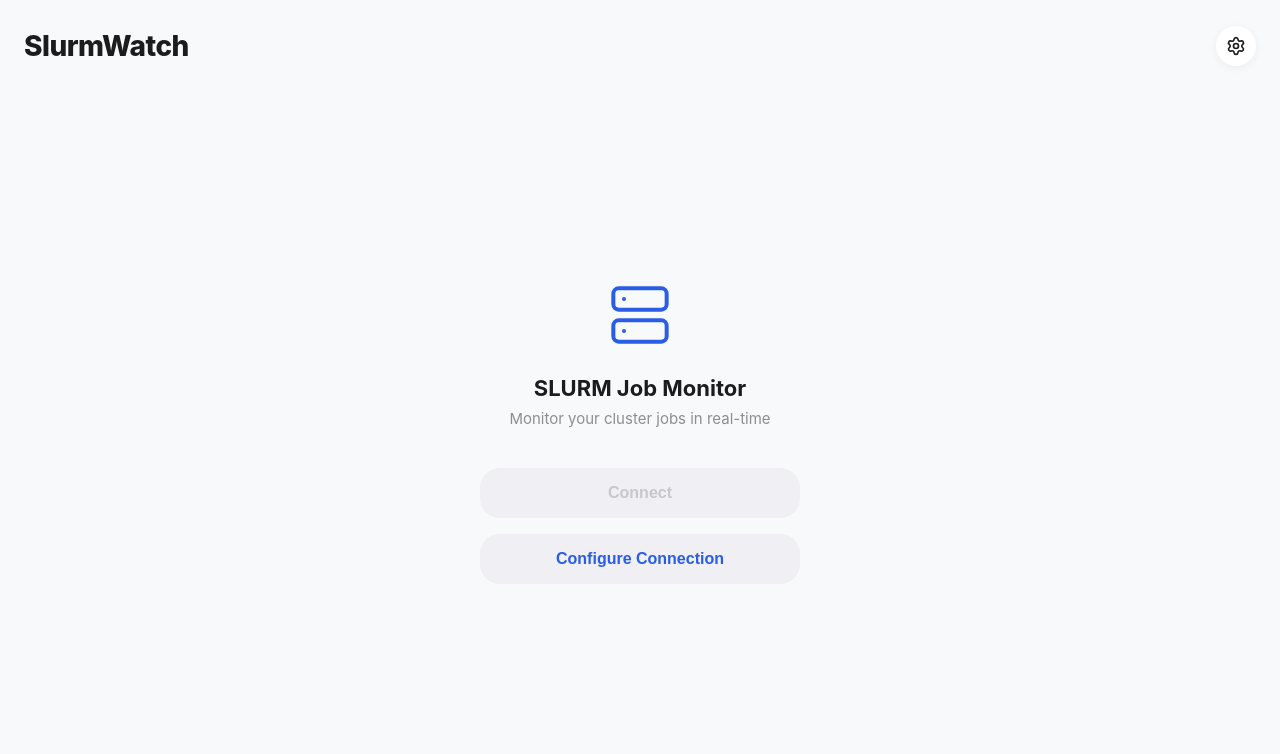
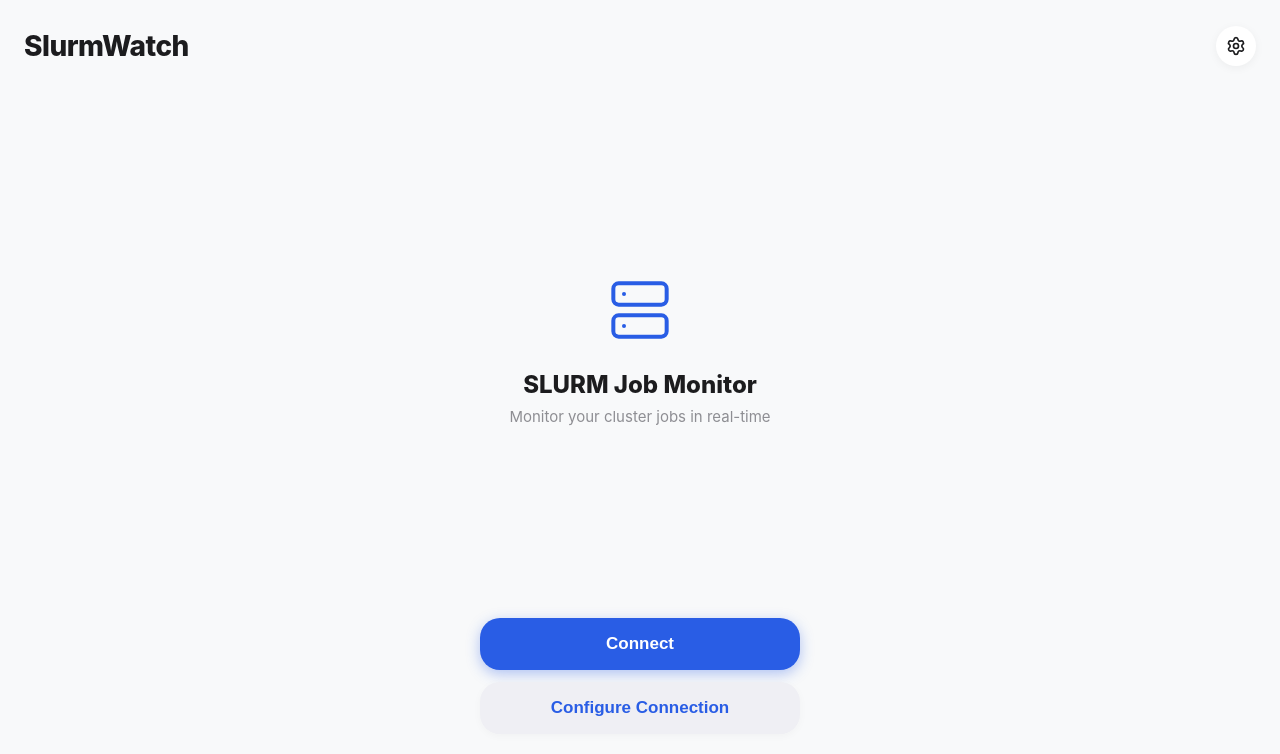
Before and after one commit to reogine/job_monitor, a React (Vite) app in the folder frontend/: page / in a window 1280 px wide. Shown: the top 754 px of the page. Built offline with nearby package versions, Linux system fonts and the light colour scheme.

Commit message:
Improve UI button scaling and placement

```diff
--- a/frontend/src/App.css
+++ b/frontend/src/App.css
@@ -74,15 +74,21 @@ body {
   color: var(--text-main);
 }
 
-/* Screen 1: Connect */
 .connect-screen {
+  flex: 1;
+  display: flex;
+  flex-direction: column;
+  padding: 24px;
+  position: relative;
+}
+
+.connect-content {
   flex: 1;
   display: flex;
   flex-direction: column;
   align-items: center;
   justify-content: center;
-  padding: 24px;
-  position: relative;
+  padding-bottom: 20px;
 }
 
 .connect-icon-wrapper {
@@ -91,15 +97,24 @@ body {
 }
 
 .connect-screen h2 {
-  font-size: 22px;
-  font-weight: 700;
+  font-size: 24px;
+  font-weight: 800;
   margin-bottom: 8px;
+  text-align: center;
 }
 
 .connect-screen p {
   color: var(--text-secondary);
   font-size: 15px;
-  margin-bottom: 40px;
+  text-align: center;
+}
+
+.connect-actions {
+  width: 100%;
+  display: flex;
+  flex-direction: column;
+  align-items: center;
+  padding-bottom: 30px;
 }
 
 .connect-btn {
@@ -108,20 +123,42 @@ body {
   padding: 16px;
   border-radius: 20px;
   border: none;
-  font-size: 16px;
-  font-weight: 600;
-  margin-bottom: 16px;
+  font-size: 17px;
+  font-weight: 700;
+  margin-bottom: 12px;
   cursor: pointer;
+  transition: transform 0.2s cubic-bezier(0.2, 0.8, 0.2, 1), box-shadow 0.2s ease, filter 0.2s ease;
 }
 
 .btn-primary {
-  background-color: #EFEFF4;
-  color: #C7C7CC; /* Disabled look from screenshot */
+  background-color: var(--primary);
+  color: #FFFFFF;
+  box-shadow: 0 4px 14px rgba(41, 93, 229, 0.35);
+}
+
+.btn-primary:active {
+  transform: scale(0.96);
+  box-shadow: 0 2px 6px rgba(41, 93, 229, 0.25);
+  filter: brightness(0.9);
 }
 
 .btn-secondary {
   background-color: #EFEFF4;
   color: var(--primary);
+  box-shadow: 0 2px 8px rgba(0,0,0,0.03);
+}
+
+.btn-secondary:active {
+  transform: scale(0.96);
+  background-color: #E5E5EA;
+  box-shadow: 0 1px 4px rgba(0,0,0,0.02);
+}
+
+.status-message {
+  margin-top: 12px;
+  font-size: 14px;
+  color: var(--text-secondary);
+  text-align: center;
 }
 
 .footer-info {
--- a/frontend/src/App.jsx
+++ b/frontend/src/App.jsx
@@ -74,19 +74,23 @@ function App() {
         <button className="icon-btn"><Settings size={20} /></button>
       </div>
       <div className="connect-screen">
+        <div className="connect-content">
           <div className="connect-icon-wrapper">
             <Server size={64} strokeWidth={1.5} />
           </div>
           <h2>SLURM Job Monitor</h2>
           <p>Monitor your cluster jobs in real-time</p>
+        </div>
 
+        <div className="connect-actions">
           <button className="connect-btn btn-primary" onClick={handleConnect}>
             Connect
           </button>
           <button className="connect-btn btn-secondary">
             Configure Connection
           </button>
-        {status && <div style={{marginTop: 16, fontSize: '0.9rem', color: 'var(--text-dim)'}}>{status}</div>}
+          {status && <div className="status-message">{status}</div>}
+        </div>
       </div>
     </>
   )
```
Also changed, not shown: 1 other file (tests, documents, lock files or other folders). Lines whose indentation alone changed are shown as unchanged.
